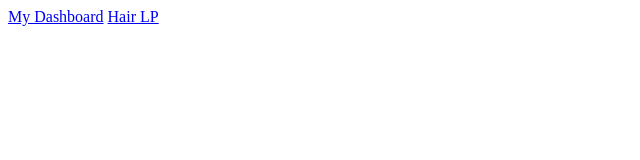
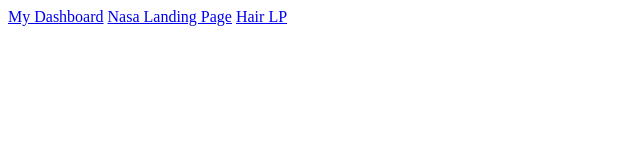
Before and after one commit to clocknane/LCA_web101_Chance_Locknane, a plain HTML site: page myPortfolio/src/portfolio.html in a window 1280 px wide. Shown: the whole page, without its empty margins (0-640 px from the left). Drawn offline with Linux system fonts and the light colour scheme.

Commit message:
src/portfolio.html

```diff
--- a/myPortfolio/src/portfolio.html
+++ b/myPortfolio/src/portfolio.html
@@ -8,6 +8,7 @@
 </head>
 <body>
   <a href="./dashboard.html">My Dashboard</a>
+  <a href="./nasa.html">Nasa Landing Page</a>
   <a href="./hair.html">Hair LP</a>
 </body>
 </html>
```
